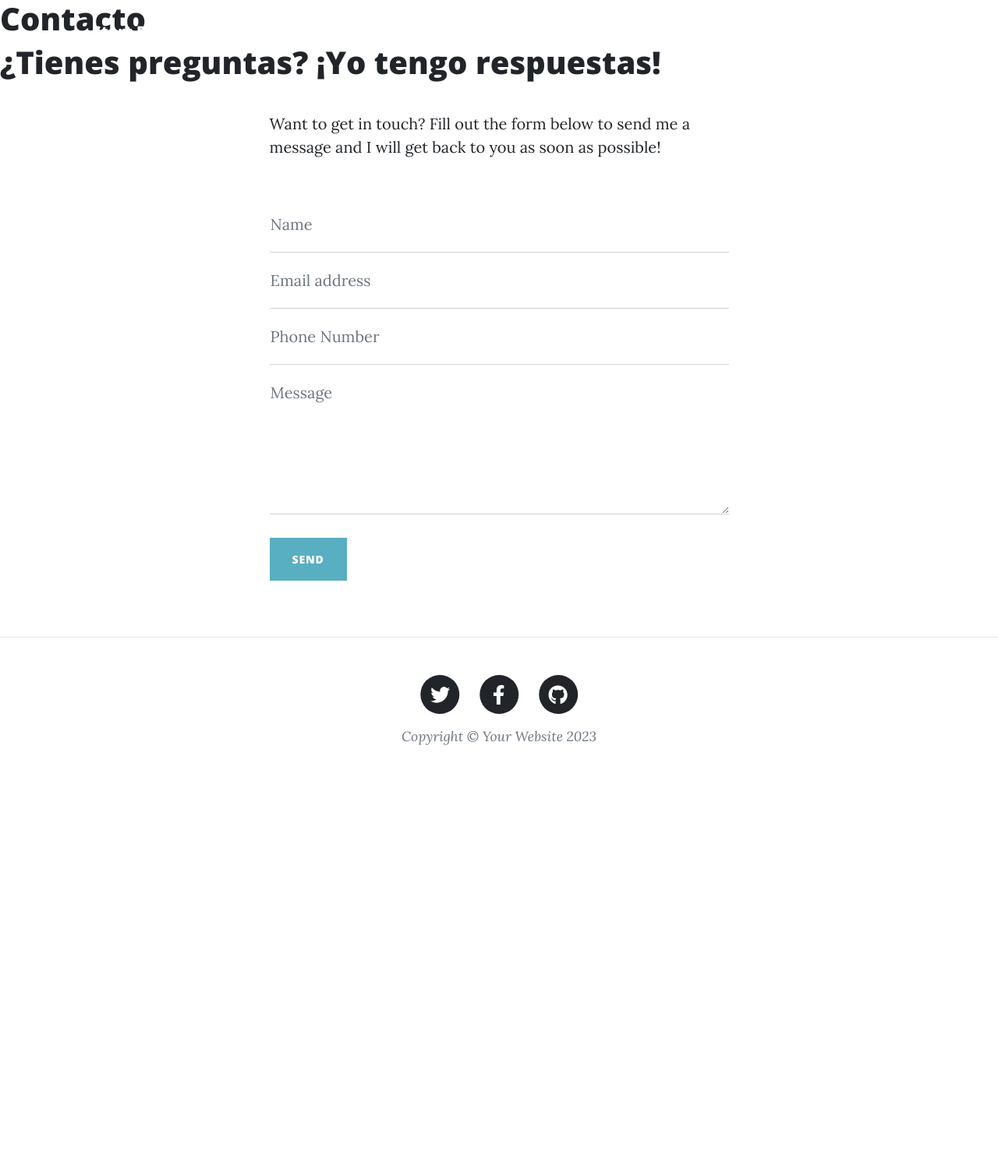
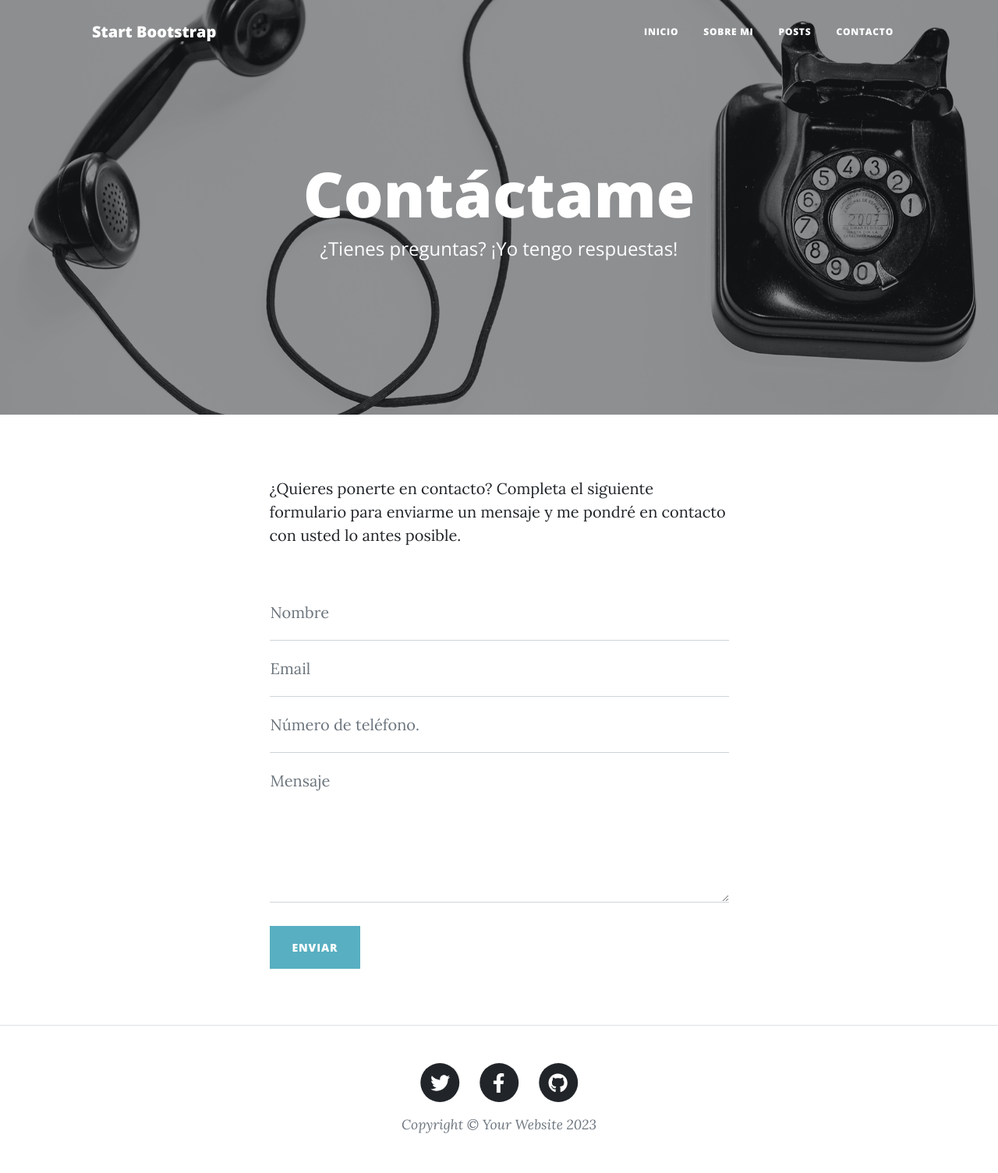
Before and after one commit to VirginiaBarrios/proyectoFinal-Barrios, a Django app: page /Blog/contacto/ in a window 1280 px wide. Shown: the whole page at 78% size. Before the commit the page ends 956 px from the top, so only its background shows below. Run offline with Django 4.2, Linux system fonts and the light colour scheme; some libraries are stand-ins or nearby versions.

Commit message:
commit 4

```diff
--- a/Blog/models.py
+++ b/Blog/models.py
@@ -18,3 +18,7 @@
     autor=models.CharField(max_length=50)
     fecha=models.TimeField()
     texto=models.TextField()
+
+class Contacto (models.Model):
+    titulo=models.CharField(max_length=200)
+    subtitulo=models.CharField(max_length=200)
--- a/Blog/templates/contact.html
+++ b/Blog/templates/contact.html
@@ -3,19 +3,32 @@
 {% load static %}
 
 {% block titulo %}
-    <h1>Contacto</h1>
-{% endblock %}
-{% block segundo_titulo %}
-    <h1><span class="subheading">¿Tienes preguntas? ¡Yo tengo respuestas!</span></h1>
+ <!-- Page Header-->
+ <header class="masthead" style="background-image: url('assets/img/contact-bg.jpg')">
+    <div class="container position-relative px-4 px-lg-5">
+        <div class="row gx-4 gx-lg-5 justify-content-center">
+            <div class="col-md-10 col-lg-8 col-xl-7">
+                <div class="page-heading">
+                    <h1>Contáctame</h1>
+                    <span class="subheading">¿Tienes preguntas? ¡Yo tengo respuestas!</span>
+                </div>
+            </div>
+        </div>
+    </div>
+</header>
 {% endblock %}
 
+{% block contenido_que_cambia %}
+
+{% endblock %}
 
 {% block segundo_contenido_que_cambia %}
+<!-- Main Content-->
 <main class="mb-4">
     <div class="container px-4 px-lg-5">
         <div class="row gx-4 gx-lg-5 justify-content-center">
             <div class="col-md-10 col-lg-8 col-xl-7">
-                <p>Want to get in touch? Fill out the form below to send me a message and I will get back to you as soon as possible!</p>
+                <p>¿Quieres ponerte en contacto? Completa el siguiente formulario para enviarme un mensaje y me pondré en contacto con usted lo antes posible.</p>
                 <div class="my-5">
                     <!-- * * * * * * * * * * * * * * *-->
                     <!-- * * SB Forms Contact Form * *-->
@@ -27,24 +40,24 @@
                     <form id="contactForm" data-sb-form-api-token="API_TOKEN">
                         <div class="form-floating">
                             <input class="form-control" id="name" type="text" placeholder="Enter your name..." data-sb-validations="required" />
-                            <label for="name">Name</label>
-                            <div class="invalid-feedback" data-sb-feedback="name:required">A name is required.</div>
+                            <label for="name">Nombre</label>
+                            <div class="invalid-feedback" data-sb-feedback="name:required">Se requiere un nombre.</div>
                         </div>
                         <div class="form-floating">
                             <input class="form-control" id="email" type="email" placeholder="Enter your email..." data-sb-validations="required,email" />
-                            <label for="email">Email address</label>
-                            <div class="invalid-feedback" data-sb-feedback="email:required">An email is required.</div>
-                            <div class="invalid-feedback" data-sb-feedback="email:email">Email is not valid.</div>
+                            <label for="email">Email</label>
+                            <div class="invalid-feedback" data-sb-feedback="email:required">Se requiere un email.</div>
+                            <div class="invalid-feedback" data-sb-feedback="email:email">El email no es valido.</div>
                         </div>
                         <div class="form-floating">
                             <input class="form-control" id="phone" type="tel" placeholder="Enter your phone number..." data-sb-validations="required" />
-                            <label for="phone">Phone Number</label>
-                            <div class="invalid-feedback" data-sb-feedback="phone:required">A phone number is required.</div>
+                            <label for="phone">Número de teléfono.</label>
+                            <div class="invalid-feedback" data-sb-feedback="phone:required">Se requiere un número de teléfono.</div>
                         </div>
                         <div class="form-floating">
                             <textarea class="form-control" id="message" placeholder="Enter your message here..." style="height: 12rem" data-sb-validations="required"></textarea>
-                            <label for="message">Message</label>
-                            <div class="invalid-feedback" data-sb-feedback="message:required">A message is required.</div>
+                            <label for="message">Mensaje</label>
+                            <div class="invalid-feedback" data-sb-feedback="message:required">Se requiere un mensaje.</div>
                         </div>
                         <br />
                         <!-- Submit success message-->
@@ -53,8 +66,8 @@
                         <!-- has successfully submitted-->
                         <div class="d-none" id="submitSuccessMessage">
                             <div class="text-center mb-3">
-                                <div class="fw-bolder">Form submission successful!</div>
-                                To activate this form, sign up at
+                                <div class="fw-bolder">¡Envío de formulario exitoso!</div>
+                                Para activar este formulario, regístrate en
                                 <br />
                                 <a href="https://startbootstrap.com/solution/contact-forms">https://startbootstrap.com/solution/contact-forms</a>
                             </div>
@@ -63,9 +76,9 @@
                         <!---->
                         <!-- This is what your users will see when there is-->
                         <!-- an error submitting the form-->
-                        <div class="d-none" id="submitErrorMessage"><div class="text-center text-danger mb-3">Error sending message!</div></div>
+                        <div class="d-none" id="submitErrorMessage"><div class="text-center text-danger mb-3">¡Error al enviar el mensaje!</div></div>
                         <!-- Submit Button-->
-                        <button class="btn btn-primary text-uppercase disabled" id="submitButton" type="submit">Send</button>
+                        <button class="btn btn-primary text-uppercase disabled" id="submitButton" type="submit">Enviar</button>
                     </form>
                 </div>
             </div>
```
Also changed, not shown: Blog/templates/about.html (+6 -56 lines).
